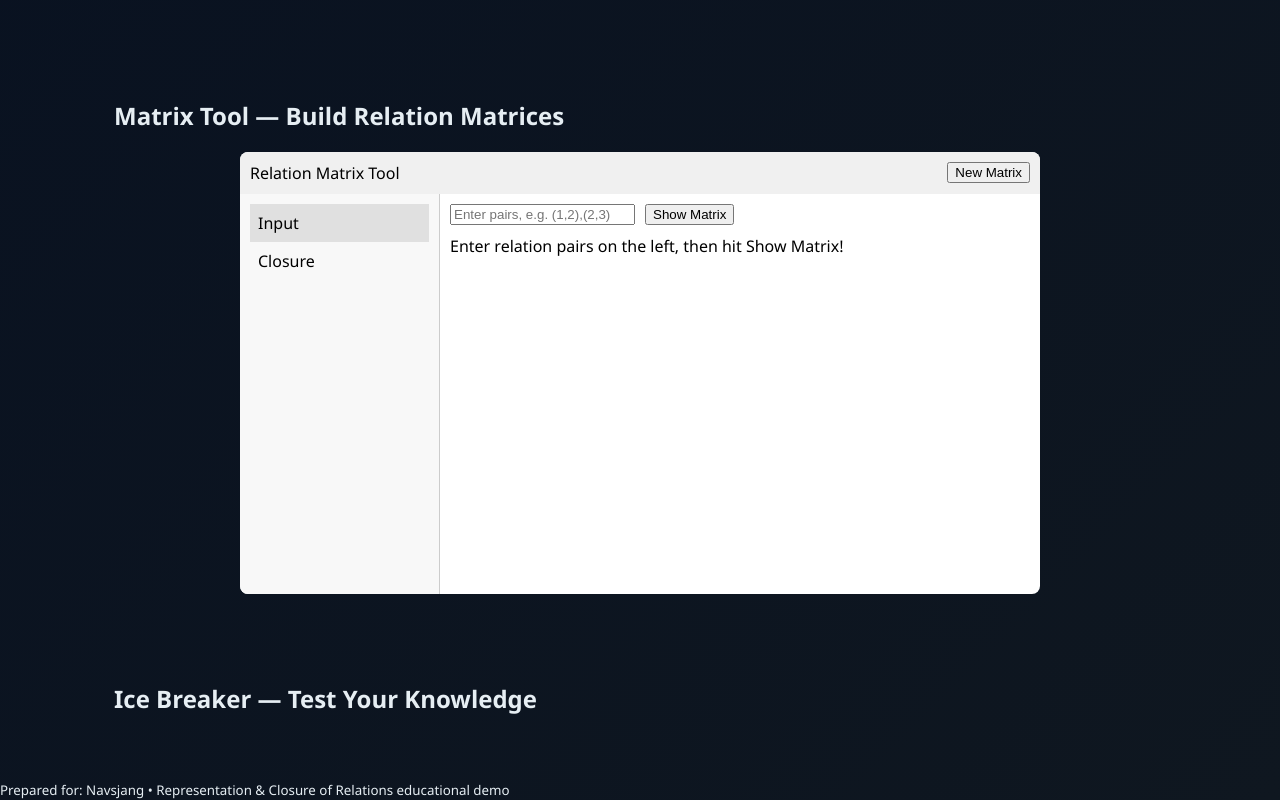
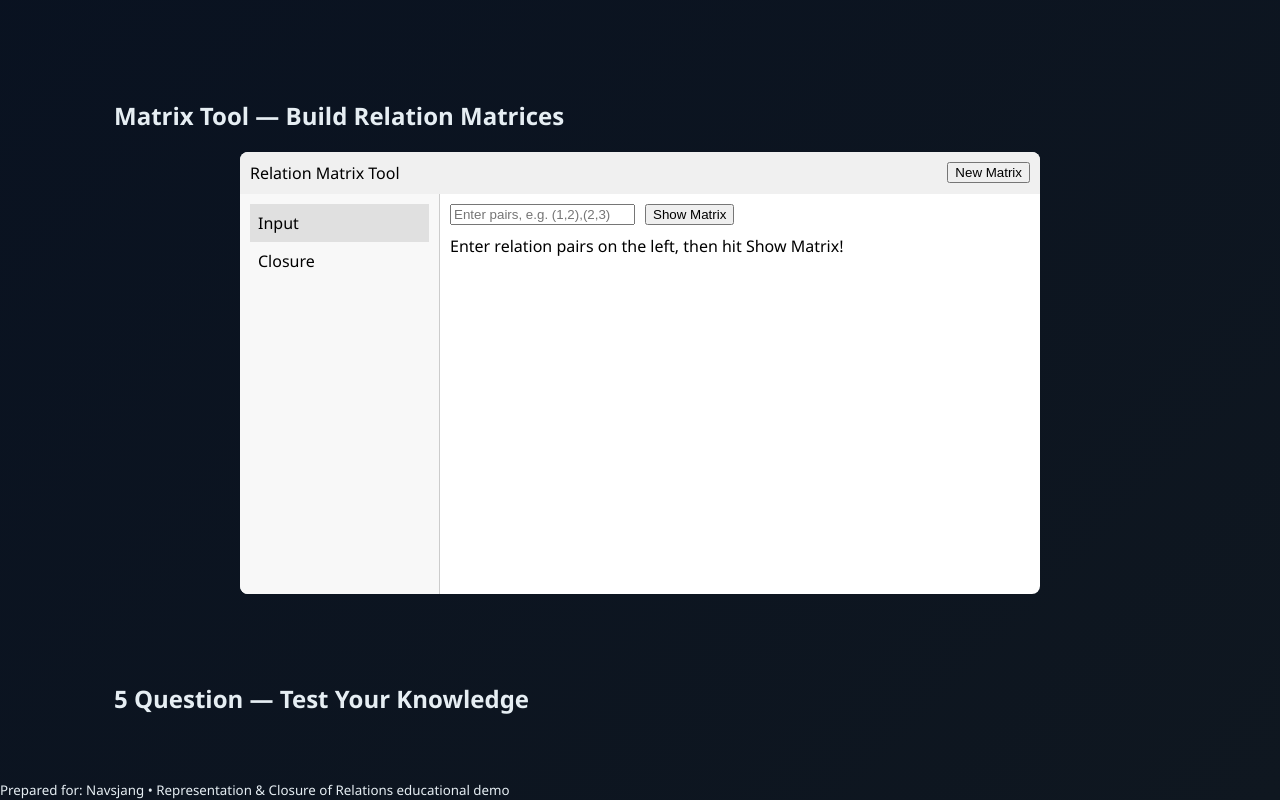
Before and after one commit to Yha-its-urJohn/Discrete, a plain HTML site: page index.html in a window 1280 px wide. Shown: the part 872-1672 px from the top of the page. Drawn offline with Linux system fonts and the light colour scheme.

Commit message:
Rename 'Ice Breaker' to '5 Question' in index.html

```diff
--- a/index.html
+++ b/index.html
@@ -21,7 +21,7 @@
             <li><a href="#" data-page="home">Home</a></li>
             <li><a href="#" data-page="topics">Topics</a></li>
             <li><a href="#" data-page="tools">Matrix Tool</a></li>
-            <li><a href="#" data-page="quiz">Ice Breaker</a></li>
+            <li><a href="#" data-page="quiz">5 Question</a></li>
         </ul>
     </nav>
 
@@ -63,7 +63,7 @@
         </section>
 
         <section id="quiz" class="page hidden">
-            <h2>Ice Breaker — Test Your Knowledge</h2>
+            <h2>5 Question — Test Your Knowledge</h2>
             <div id="quizArea"></div>
         </section>
     </main>
```
